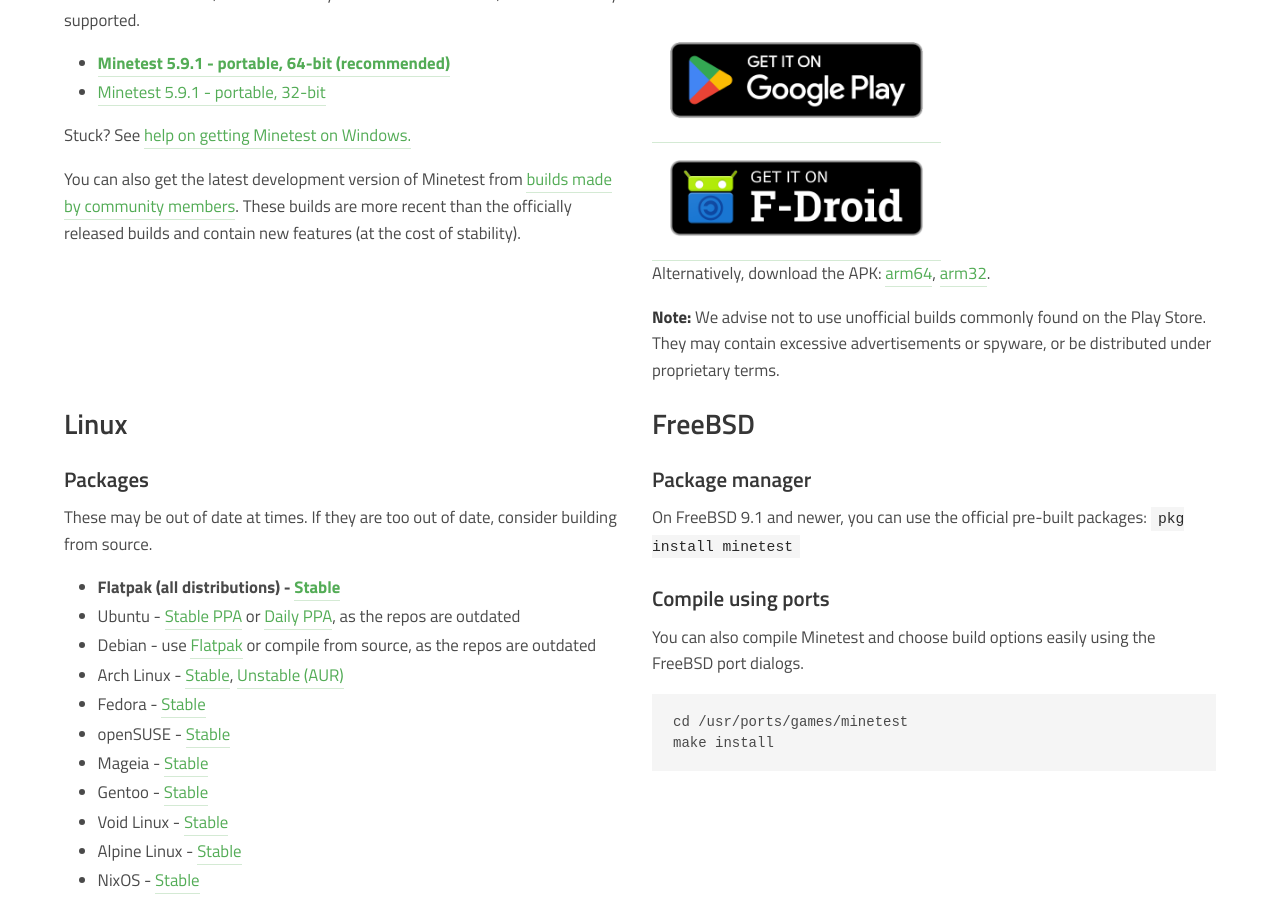
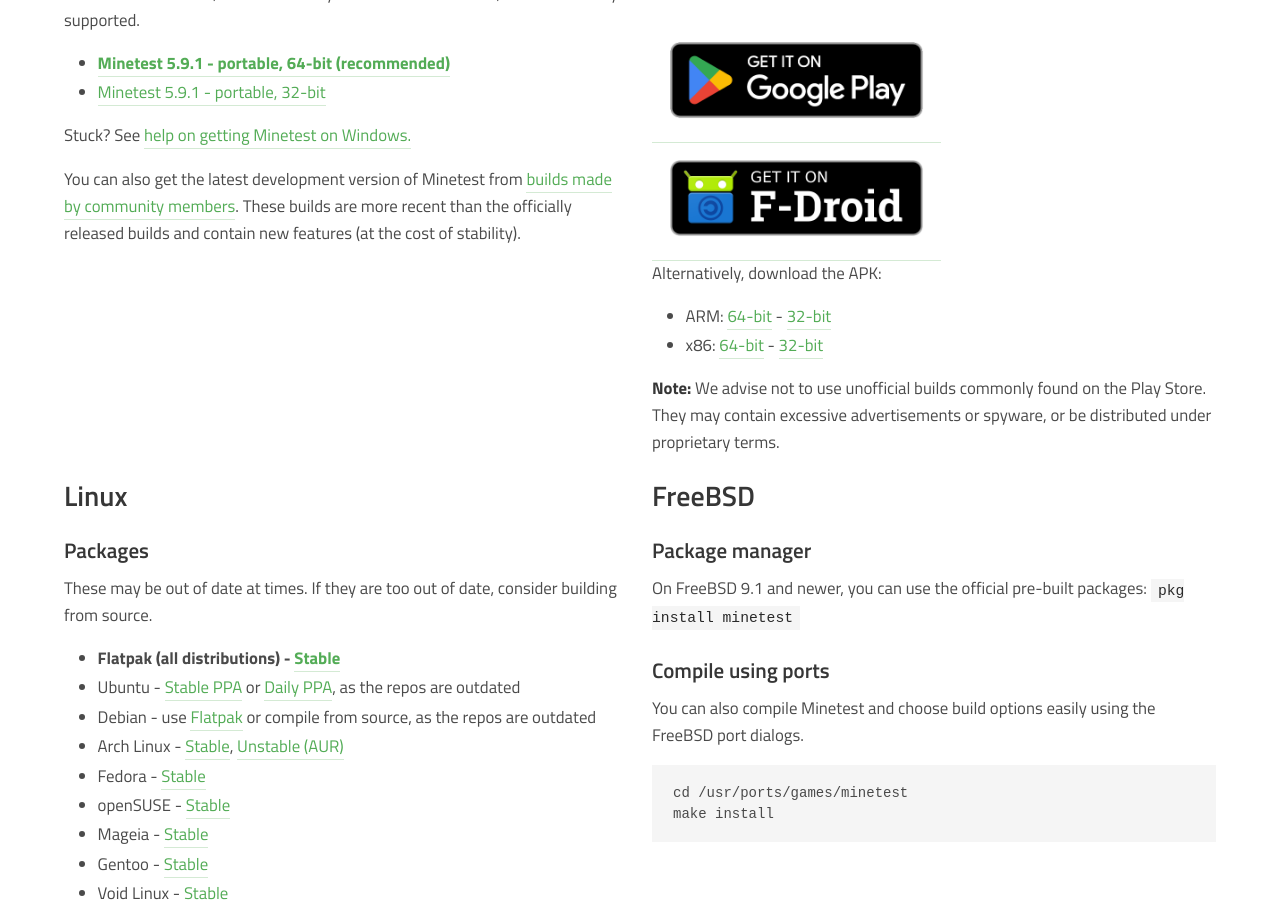
Before and after one commit to minetest/minetest.github.io, a Jekyll site: the page built from downloads.html, in a window 1280 px wide and 900 px high, scrolled down 469 px. Built offline with Jekyll 4.4.1, drawn with Linux system fonts in a browser that asks for light colours; comment, search, counter and statistics services are not loaded.

Commit message:
Provide direct download links to all Android APK architectures (#281)

```diff
--- a/downloads.html
+++ b/downloads.html
@@ -76,9 +76,19 @@ redirect_from:
 
         <p>
           Alternatively, download the APK:
-          <a href="https://github.com/minetest/minetest/releases/download/5.9.1/minetest-5.9.1-arm64-v8a.apk">arm64</a>,
-          <a href="https://github.com/minetest/minetest/releases/download/5.9.1/minetest-5.9.1-armeabi-v7a.apk">arm32</a>.
         </p>
+        <ul>
+          <li>
+            ARM:
+            <a href="https://github.com/minetest/minetest/releases/download/5.9.1/minetest-5.9.1-arm64-v8a.apk">64-bit</a> -
+            <a href="https://github.com/minetest/minetest/releases/download/5.9.1/minetest-5.9.1-armeabi-v7a.apk">32-bit</a>
+          </li>
+          <li>
+            x86:
+            <a href="https://github.com/minetest/minetest/releases/download/5.9.1/minetest-5.9.1-x86_64.apk">64-bit</a> -
+            <a href="https://github.com/minetest/minetest/releases/download/5.9.1/minetest-5.9.1-x86.apk">32-bit</a>
+          </li>
+        </ul>
         <p>
           <strong>Note:</strong> We advise not to use unofficial builds commonly found on the Play Store.
           They may contain excessive advertisements or spyware, or be distributed under proprietary terms.
```
